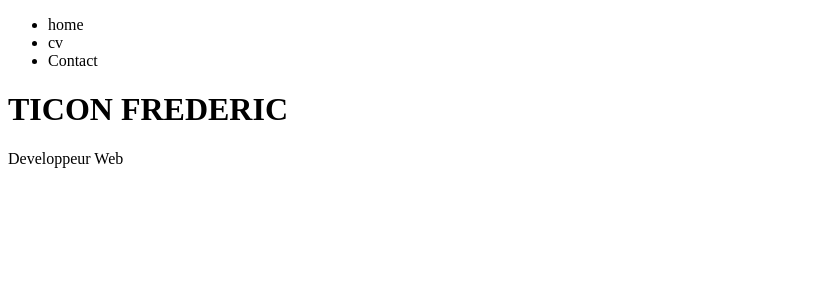
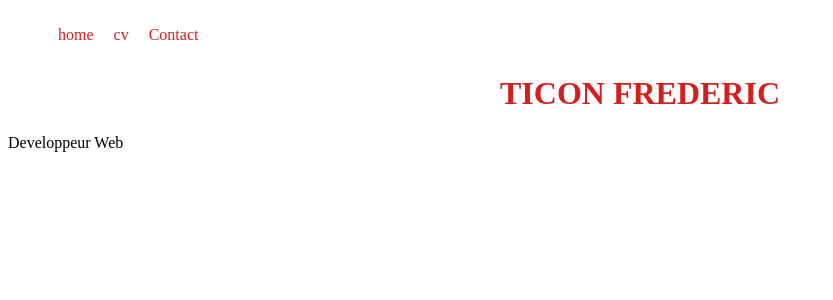
Before and after one commit to TICONFRED27/carte-visite, a React (Vite) app in the folder maCarte/: page / in a window 1280 px wide. Shown: the top 300 px of the page, without its empty margins (0-833 px from the left). Built offline with nearby package versions, Linux system fonts and the light colour scheme.

Commit message:
Update style.scss

```diff
--- a/maCarte/src/style.scss
+++ b/maCarte/src/style.scss
@@ -0,0 +1,21 @@
+// create a variable fontStyle and assign the value of "Courier New", Courier;
+$fontstyle: Courier New, Courier;
+// create a variable fontColor and assign the value of #d41f1f;
+$fontcolor: #d41f1f;
+
+// apply the property font-family and color to your h1 tag, with the variable values
+nav {
+  ul {
+    display: flex;
+    list-style-type: none;
+    li {
+      margin: 10px;
+      color: $fontcolor;
+    }
+  }
+}
+
+h1 {
+    color: $fontcolor;
+  text-align: center;
+}
```
